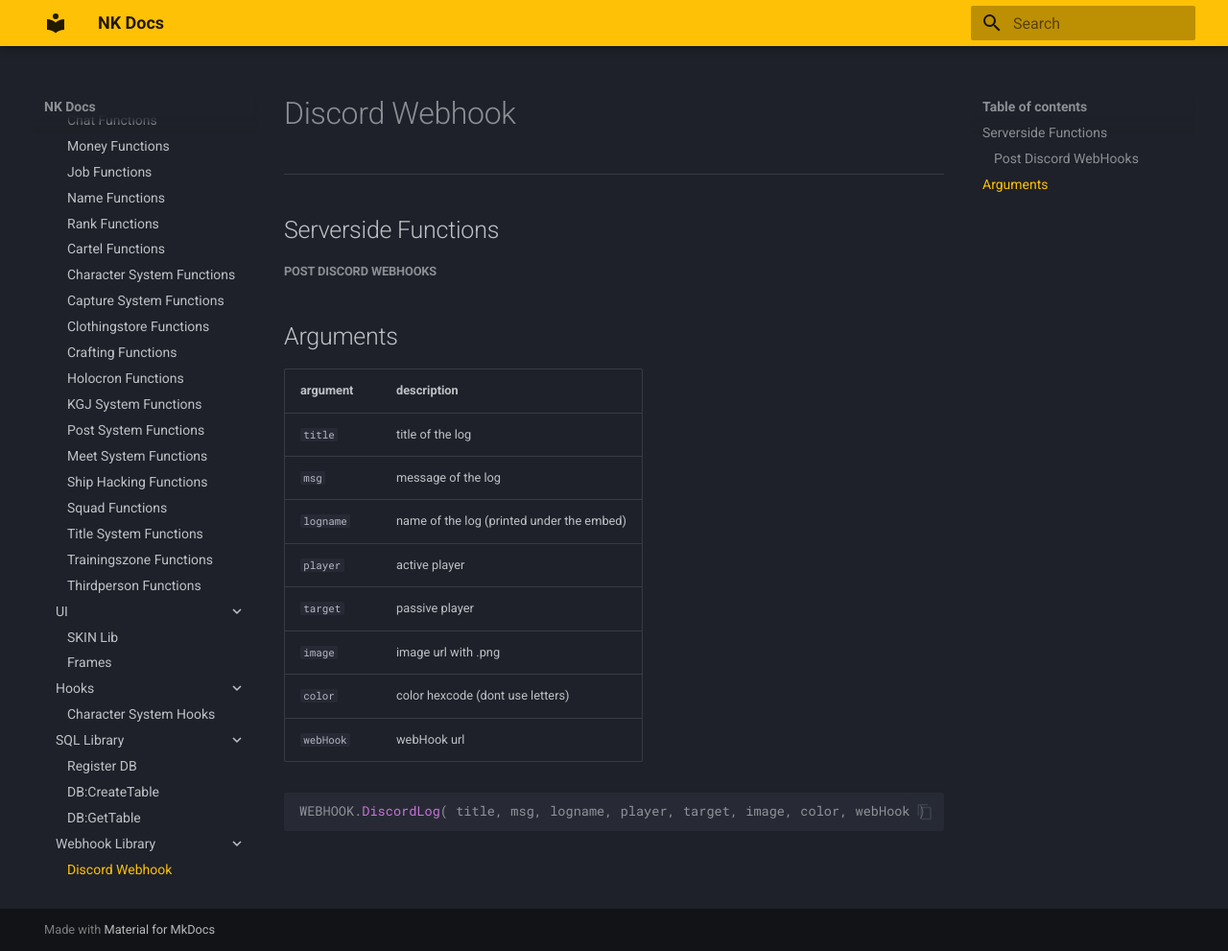
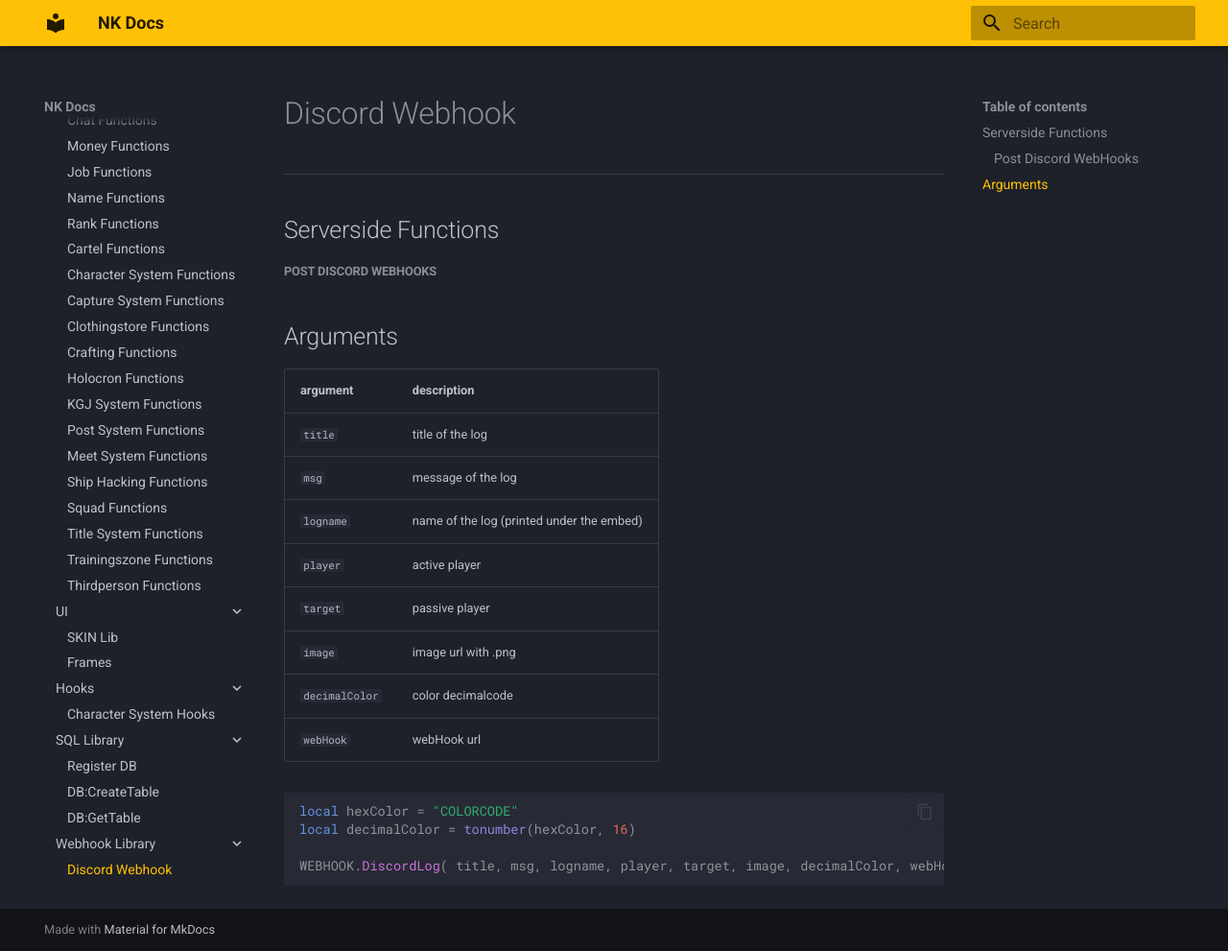
Before and after one commit to xCraith/nkdocs, an MkDocs documentation site: the page built from docs/webhooklib.md, in a window 1280 px wide and 991 px high. Shown: the whole window at 96% size. Built offline with MkDocs 1.6.1 and Material for MkDocs 9.7.7, drawn with Linux system fonts in a browser that asks for light colours.

Commit message:
Update webhooklib.md

````diff
--- a/docs/webhooklib.md
+++ b/docs/webhooklib.md
@@ -16,9 +16,12 @@
 | `player`                     | active player                                    |
 | `target`                     | passive player                                   |
 | `image`                      | image url with .png                              |
-| `color`                      | color hexcode (dont use letters)                 |
+| `decimalColor`               | color decimalcode                                |
 | `webHook`                    | webHook url                                      |
 
 ```lua
-WEBHOOK.DiscordLog( title, msg, logname, player, target, image, color, webHook )
+local hexColor = "COLORCODE"
+local decimalColor = tonumber(hexColor, 16)
+
+WEBHOOK.DiscordLog( title, msg, logname, player, target, image, decimalColor, webHook )
 ```
````
